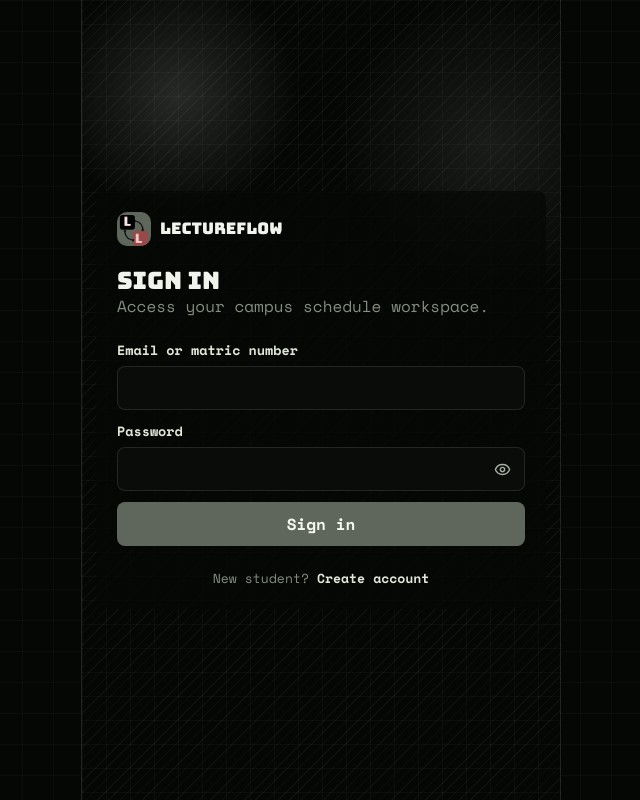
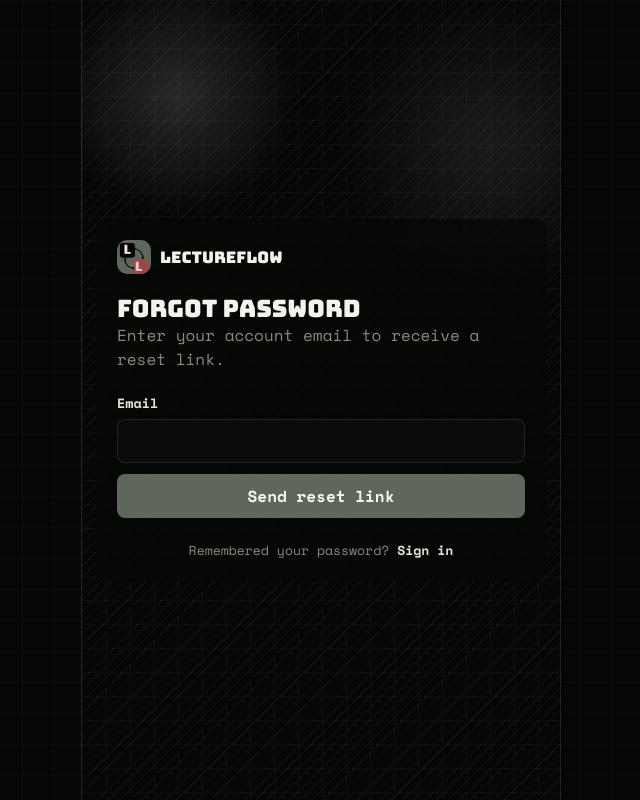
Before and after one commit to 01cap-tain/LectureFlow, a React app in the folder Frontend/: page /auth/forgot-password in a window 1280 px wide. Before the commit this address led to /auth/signin. Shown: the whole page, without its empty margins (319-959 px from the left). Built offline with nearby package versions, Linux system fonts and the light colour scheme; no server answers; the HTML template or start-up script is replaced by a standard one.

Commit message:
frontend forgot password route added - managed by Resend

```diff
--- a/Frontend/src/App.jsx
+++ b/Frontend/src/App.jsx
@@ -4,6 +4,7 @@
 
 const SignIn = lazy(() => import("./pages/SignIn"));
 const SignUp = lazy(() => import("./pages/SignUp"));
+const ForgotPassword = lazy(() => import("./pages/ForgotPassword"));
 const AdminDashboard = lazy(() => import("./pages/AdminDashboard"));
 const AdminProfile = lazy(() => import("./pages/AdminProfile"));
 const AdminResourceDetail = lazy(() => import("./pages/AdminResourceDetail"));
@@ -30,6 +31,7 @@
         <Route path="/" element={<Navigate to="/auth/signin" replace />} />
         <Route path="/auth/signin" element={<SignIn />} />
         <Route path="/auth/signup" element={<SignUp />} />
+        <Route path="/auth/forgot-password" element={<ForgotPassword />} />
         <Route path="/admin/dashboard" element={protect(<AdminDashboard />, ["admin"])} />
         <Route path="/admin/profile" element={protect(<AdminProfile />, ["admin"])} />
         <Route path="/admin/resources/:resource/:id" element={protect(<AdminResourceDetail />, ["admin"])} />
--- a/Frontend/src/index.css
+++ b/Frontend/src/index.css
@@ -194,6 +194,8 @@
 .form-success { color: var(--soft); background: var(--success-bg); }
 .auth-switch { color: var(--muted); font-size: 0.82rem; text-align: center; }
 .auth-switch a { color: var(--soft); font-weight: 850; text-decoration: none; }
+.auth-side-link { margin-top: -4px; font-size: 0.76rem; text-align: right; }
+.auth-side-link a { color: var(--accent-2); font-weight: 850; text-decoration: none; }
 
 .section-tabs { display: flex; gap: 7px; overflow-x: auto; padding: 2px 0 7px; scrollbar-width: none; }
 .section-tabs::-webkit-scrollbar { display: none; }
--- /dev/null
+++ b/Frontend/src/pages/ForgotPassword.jsx
@@ -0,0 +1,74 @@
+import { useState } from "react";
+import { Link } from "react-router-dom";
+import { apiRequest } from "../api/client";
+import logo from "../assets/LogoMakr-8frzfc.png";
+
+export default function ForgotPassword() {
+  const [email, setEmail] = useState("");
+  const [message, setMessage] = useState("");
+  const [error, setError] = useState("");
+  const [loading, setLoading] = useState(false);
+
+  async function handleSubmit(event) {
+    event.preventDefault();
+    setMessage("");
+    setError("");
+    setLoading(true);
+
+    try {
+      const data = await apiRequest("/auth/forgot-password", {
+        method: "POST",
+        body: { email: email.trim() },
+      });
+
+      setMessage(data.message || "If the email exists, a password reset link has been sent.");
+    } catch (err) {
+      setError(err.message);
+    } finally {
+      setLoading(false);
+    }
+  }
+
+  return (
+    <main className="auth-screen">
+      <section className="auth-panel">
+        <div className="brand auth-brand">
+          <span className="brand-mark"><img src={logo} alt="" /></span>
+          <span>LectureFlow</span>
+        </div>
+        <div>
+          <h1>Forgot password</h1>
+          <p className="muted">Enter your account email to receive a reset link.</p>
+        </div>
+
+        <form className="form-stack" onSubmit={handleSubmit}>
+          <label>
+            <span>Email</span>
+            <input
+              name="email"
+              type="email"
+              value={email}
+              onChange={(event) => setEmail(event.target.value)}
+              autoCapitalize="none"
+              autoCorrect="off"
+              autoComplete="email"
+              spellCheck="false"
+              required
+            />
+          </label>
+
+          {message ? <p className="form-success">{message}</p> : null}
+          {error ? <p className="form-error">{error}</p> : null}
+
+          <button className="primary-button" type="submit" disabled={loading}>
+            {loading ? "Sending..." : "Send reset link"}
+          </button>
+        </form>
+
+        <p className="auth-switch">
+          Remembered your password? <Link to="/auth/signin">Sign in</Link>
+        </p>
+      </section>
+    </main>
+  );
+}
--- a/Frontend/src/pages/SignIn.jsx
+++ b/Frontend/src/pages/SignIn.jsx
@@ -90,6 +90,9 @@
             <span>Password</span>
             <PasswordInput value={form.password} onChange={updateField} />
           </label>
+          <p className="auth-side-link">
+            <Link to="/auth/forgot-password">Forgot password?</Link>
+          </p>
           {location.state?.message ? <p className="form-success">{location.state.message}</p> : null}
           {error ? <p className="form-error">{error}</p> : null}
           <button className="primary-button" type="submit" disabled={loading}>
```
